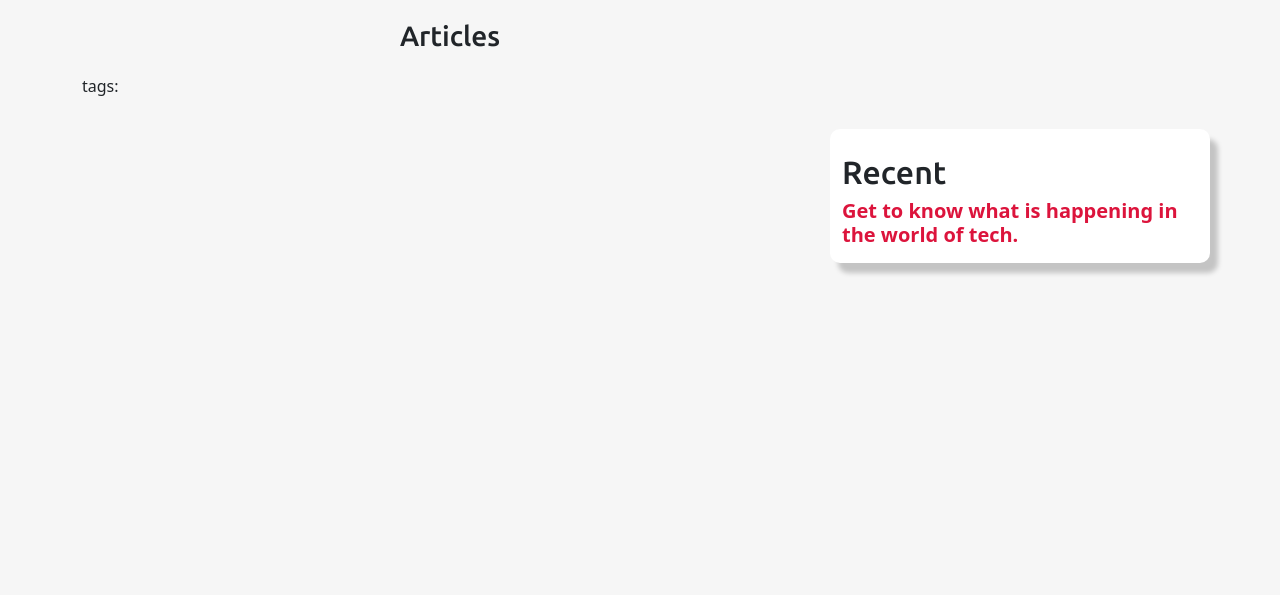
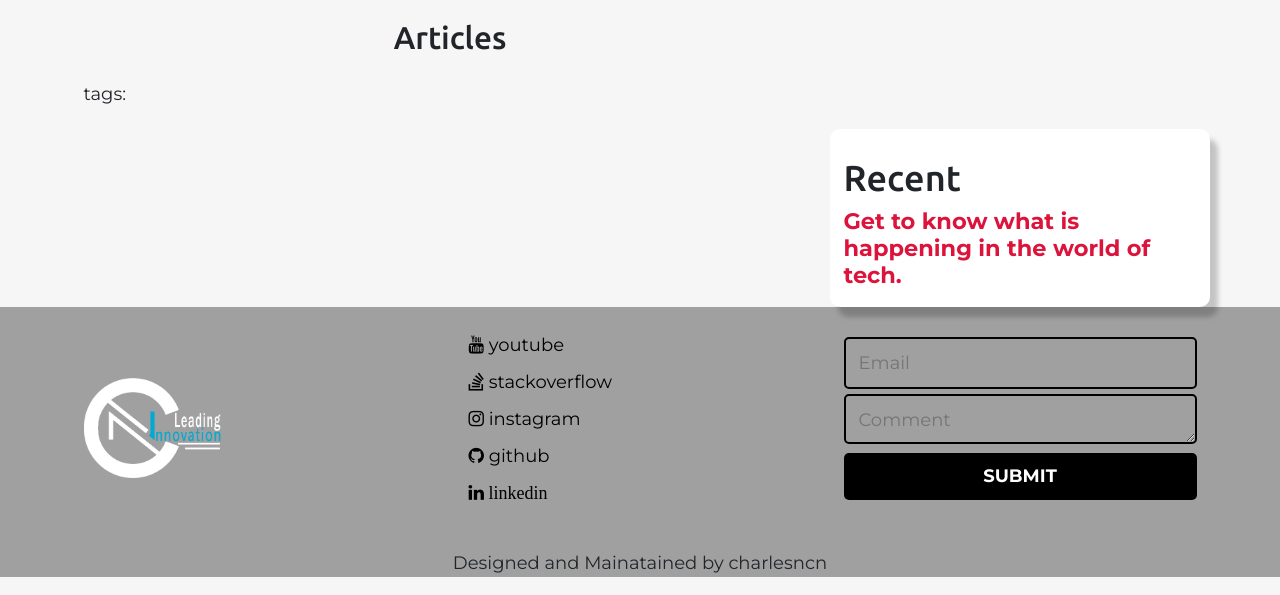
Before and after one commit to charlesncn/Mern_Blog, a Node server app: page / in a window 1280 px wide. Shown: the part 336-931 px from the top of the page. Before the commit the page ends 611 px from the top, so only its background shows below. Run offline with Node 20, Linux system fonts and the light colour scheme; data that the repository does not hold is empty; some libraries are stand-ins or nearby versions.

Commit message:
updated footer

```diff
--- a/server.js
+++ b/server.js
@@ -11,6 +11,8 @@ dotenv.config()
 const app = express()
 // const PORT = process.env.PORT || 3000;
 const PORT = 5000;
+
+
 
 // mongoose.connect(process.env.MONGODB_URI || 'mongodb://localhost/mern/Mern_Blog', {
 //     useNewUrlParser: true, useUnifiedTopology: true, useCreateIndex: true })
--- /dev/null
+++ b/views/articles/_footer.ejs
@@ -0,0 +1,106 @@
+<style>
+@import url(https://fonts.googleapis.com/css?family=Montserrat:400,700);
+
+    *{
+        font-family: 'Montserrat', Arial, Helvetica, sans-serif;
+        font-size: 18px;
+    }
+    a{
+        text-decoration: none;
+        color: #000000;
+    }
+    ul{
+        padding: 20px 0px;
+    }
+    ul li{
+        list-style: none;
+        padding: 5px;
+    }
+    ul li:hover a{
+        color: crimson;
+        transition: all 0.3s;
+    }
+    img{
+        height: 100px;
+        object-fit: contain;
+        margin-top: 20%;
+    }
+    footer{
+        background-color: #a0a0a0;
+    }
+
+
+    form { max-width:auto; margin:10px auto; }
+
+    .feedback-input {
+        color: #000000;
+        font-weight:500;
+        border-radius: 5px;
+        line-height: 22px;
+        background-color: transparent;
+        border:2px solid #000000;
+        transition: all 0.3s;
+        padding: 13px;
+        margin-bottom: 5px;
+        width:100%;
+        box-sizing: border-box;
+        outline:0;
+    }
+
+    .feedback-input:focus { border:2px solid crimson; }
+
+    textarea {
+        height: 50px;
+        line-height: 150%;
+        resize:vertical;
+    }
+
+    .formComment {
+        width: 100%;
+        background:#000000;
+        border-radius:5px;
+        border:0;
+        cursor:pointer;
+        color:white;
+        padding-top:10px;
+        padding-bottom:10px;
+        transition: all 0.3s;
+        margin-top:-4px;
+        font-weight:700;
+    }
+    .formComment:hover {
+        background: crimson;;
+    }
+</style>
+
+<footer>
+    <div class="container">
+        <div class="row">
+            <div class="col-md-4">
+                <div class="logo">
+                <a href="/"><img src="/img/logo.png"></a>
+                </div>
+            </div>
+            <div class="col-md-4">
+                <ul>
+                    <li><a href="https://youtube.com/channel/UCiIcnEGL85rkdhhYEgKbncQ"><i class="fa fa-youtube" aria-hidden="true"></i> youtube</a></li>
+                    <li><a href="https://stackoverflow.com/users/13798941/njuguna-nc"><i class="fa fa-stack-overflow" aria-hidden="true"></i> stackoverflow</a></li>
+                    <li><a href="https://instagram.com/cn5.0?igshid=pqognvyugbq9"><i class="fa fa-instagram" aria-hidden="true"></i> instagram</a></li>
+                    <li><a href="https://github.com/charlesncn"><i class="fa fa-github" aria-hidden="true"></i> github</a></li>
+                    <li><a href="https://www.linkedin.com/in/charles-n-45395b1aa"><i class="fa fa-linkedin" aria-hidden="true"> linkedin</i></a></li>
+                </ul>
+            </div>
+            <div class="col-md-4">
+                <ul>
+                    <form>
+                        <input name="email" type="text" class="feedback-input" placeholder="Email" />
+                        <textarea name="text" class="feedback-input" placeholder="Comment"></textarea>
+                        <input class="formComment" type="submit" value="SUBMIT"/>
+                    </form>
+                </ul>
+            </div>
+        </div>
+        <p style="text-align: center;">Designed and Mainatained by charlesncn</p>
+
+    </div>
+</footer>
--- a/views/articles/edit.ejs
+++ b/views/articles/edit.ejs
@@ -14,5 +14,6 @@
 
     </div>
 
+    <%- include('_footer.ejs') %>
 </body>
 </html>
--- a/views/articles/index.ejs
+++ b/views/articles/index.ejs
@@ -110,6 +110,6 @@
         </div>
 
     </div>
-
+    <%- include('_footer.ejs') %>
 </body>
 </html>
--- a/views/articles/new.ejs
+++ b/views/articles/new.ejs
@@ -16,5 +16,6 @@
         </form>
     </div>
 
+    <%- include('_footer.ejs') %>
 </body>
 </html>
```
Also changed, not shown: views/articles/show.ejs (+25 -9 lines), 2 other files. Lines whose indentation alone changed are shown as unchanged.
